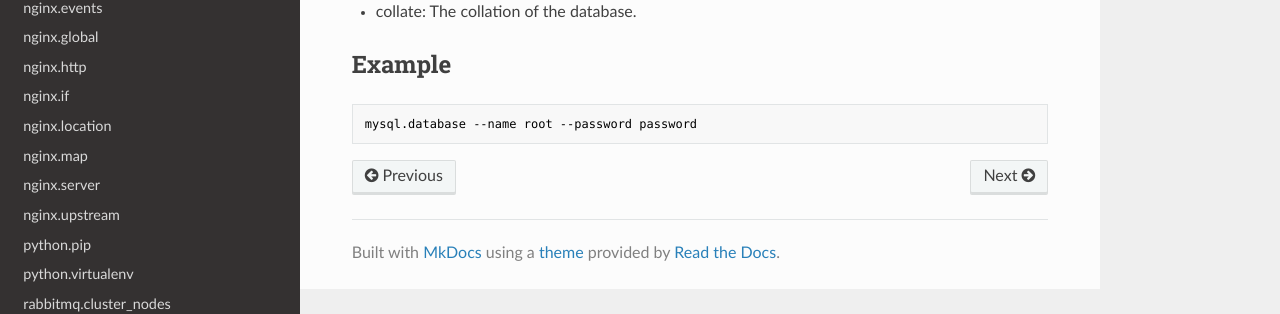
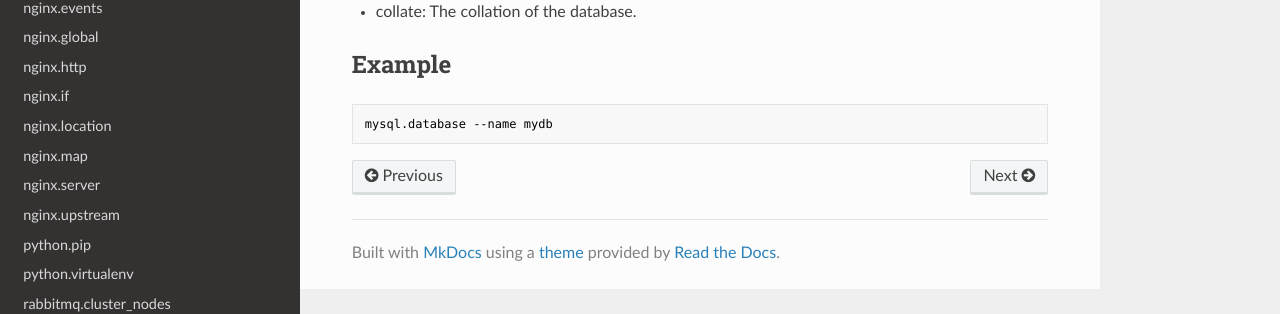
Before and after one commit to wffls/waffles, an MkDocs documentation site: the page built from docs/resources/mysql.database.md, in a window 1280 px wide. Shown: the part 392-706 px from the top of the page. Built offline with MkDocs 1.6.1, drawn with Linux system fonts in a browser that asks for light colours; nearby versions of some CDN libraries; old or Windows-style settings are respelled for this version of MkDocs.

Commit message:
Doc updates

````diff
--- a/docs/resources/mysql.database.md
+++ b/docs/resources/mysql.database.md
@@ -14,5 +14,5 @@ Manages MySQL databases
 ## Example
 
 ```shell
-mysql.database --name root --password password
+mysql.database --name mydb
 ```
````
Also changed, not shown: docs/resources/stdlib.git.md (+1 -1 lines), 2 other files.
